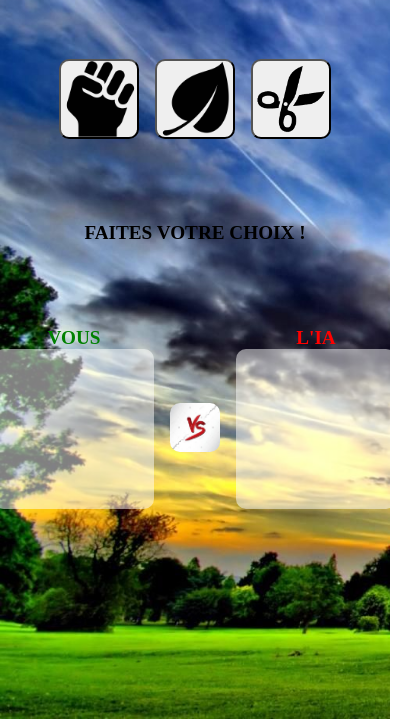
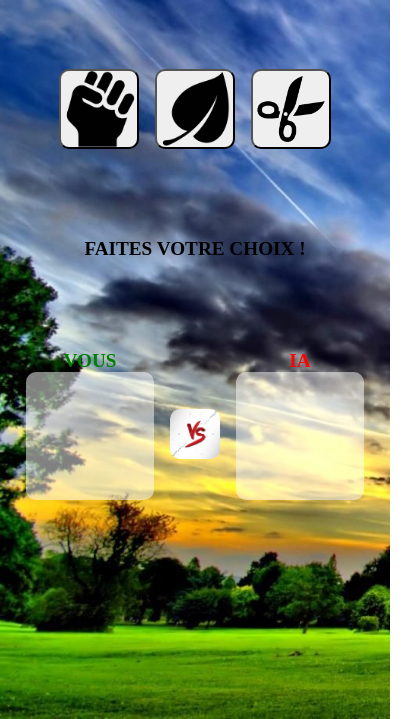
Before and after one commit to dclonyx/Shifumi, a plain HTML site: page index.html in a window 390 px wide. Shown: the part 125-844 px from the top of the page, 412 px wide, since content can reach past the window. Drawn offline with Linux system fonts and the light colour scheme.

Commit message:
responsiv

```diff
--- a/index.html
+++ b/index.html
@@ -36,7 +36,7 @@
             </div>
             <div id="ia">
                 <div>
-                    <h2>L'ia</h2>
+                    <h2>ia</h2>
                 </div>
                 <div class="cadre">
                     <img id="machine" src="./img" alt="">
--- a/style.css
+++ b/style.css
@@ -70,11 +70,13 @@ h2 {
     width: 5rem;
     height: 5rem;
     border-radius: 10px;
+    outline-style:none;
 }
 
 .bouton img{
     width: 100%;
 }
+
 
 /* gestion du combat */
 
@@ -86,8 +88,8 @@ h2 {
 }
 
 .cadre {
-    width: 10rem;
-    height: 10rem;
+    width: 8rem;
+    height: 8rem;
     margin : 0 1rem;
     background-color: rgba(255, 255, 255, 0.5);
     border-radius: 10px;
```
